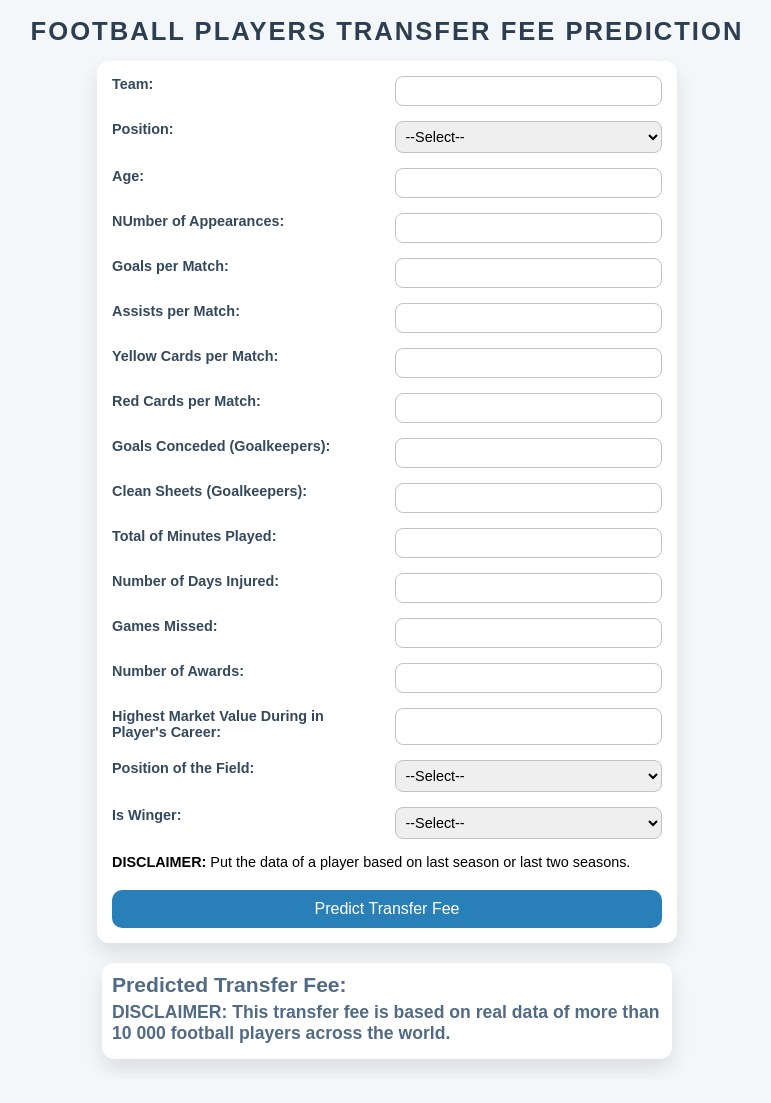
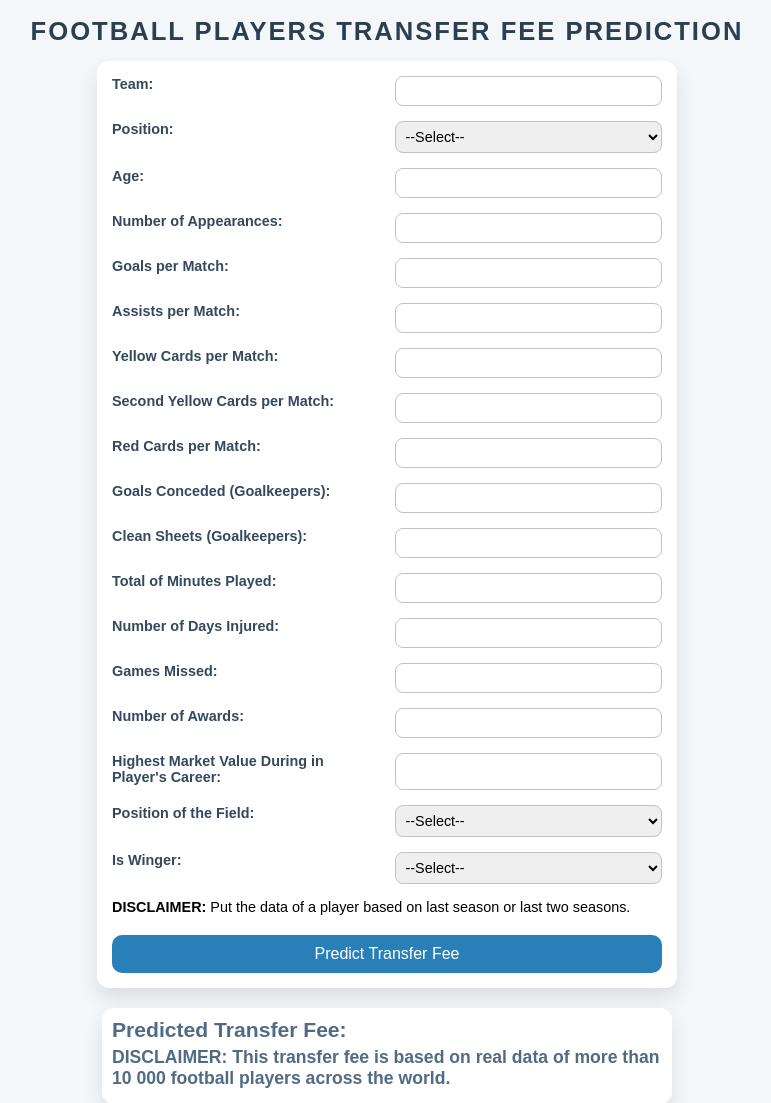
Before and after one commit to mariopejic1/Football-Players-Transfer-Fee-PredictionML, a Django app: page / in a window 1280 px wide. Shown: the top 1103 px of the page, without its empty margins (253-1024 px from the left). Before the commit the page ends 1069 px from the top, so only its background shows below. Run offline with Django 5.2, Linux system fonts and the light colour scheme.

Commit message:
dorađena aplikacija

```diff
--- a/Football_Players_Transfer_Fee_PredictionML/app/templates/app/predict.html
+++ b/Football_Players_Transfer_Fee_PredictionML/app/templates/app/predict.html
@@ -159,7 +159,7 @@
                 <label for="age">Age:</label>
                 <input type="number" id="age" name="age" required>
 
-                <label for="appearance">NUmber of Appearances:</label>
+                <label for="appearance">Number of Appearances:</label>
                 <input type="number" id="appearance" name="appearance" required>
 
                 <label for="goals">Goals per Match:</label>
@@ -168,20 +168,23 @@
                 <label for="assists">Assists per Match:</label>
                 <input type="number" step="any" id="assists" name="assists" required>
 
-                <label for="yellow_cards">Yellow Cards per Match:</label>
-                <input type="number" step="any" id="yellow_cards" name="yellow_cards" required>
+                <label for="yellow cards">Yellow Cards per Match:</label>
+                <input type="number" step="any" id="yellow cards" name="yellow cards" required>
 
-                <label for="red_cards">Red Cards per Match:</label>
-                <input type="number" step="any" id="red_cards" name="red_cards" required>
+                <label for="yellow cards">Second Yellow Cards per Match:</label>
+                <input type="number" step="any" id="second yellow cards" name="second yellow cards" required>
 
-                <label for="goals_conceded">Goals Conceded (Goalkeepers):</label>
-                <input type="number" step="any" id="goals_conceded" name="goals_conceded" required>
+                <label for="red cards">Red Cards per Match:</label>
+                <input type="number" step="any" id="red cards" name="red cards" required>
 
-                <label for="clean_sheets">Clean Sheets (Goalkeepers):</label>
-                <input type="number" step="any" id="clean_sheets" name="clean_sheets" required>
+                <label for="goals conceded">Goals Conceded (Goalkeepers):</label>
+                <input type="number" step="any" id="goals conceded" name="goals conceded" required>
 
-                <label for="minutes_played">Total of Minutes Played:</label>
-                <input type="number" id="minutes_played" name="minutes_played" required>
+                <label for="clean sheets">Clean Sheets (Goalkeepers):</label>
+                <input type="number" step="any" id="clean sheets" name="clean sheets" required>
+
+                <label for="minutes played">Total of Minutes Played:</label>
+                <input type="number" id="minutes played" name="minutes played" required>
 
                 <label for="days_injured">Number of Days Injured:</label>
                 <input type="number" id="days_injured" name="days_injured" required>
@@ -221,7 +224,7 @@
     <div class="result-container">
         <p>Predicted Transfer Fee: </p>
         {% if predicted_price %}
-            <p style="font-size: 2.5em;">{{ predicted_price }} €</p>
+            <p style="font-size: 2.5em;">{{ predicted_price|floatformat:0 }} €</p>
         {% elif error %}
             <p class="error">Error in Prediction: {{ error }}</p>
         {% endif %}
--- a/Football_Players_Transfer_Fee_PredictionML/app/views.py
+++ b/Football_Players_Transfer_Fee_PredictionML/app/views.py
@@ -18,8 +18,8 @@ class PlayerPredictionView(View):
             goals = request.POST.get('goals')
             assists = request.POST.get('assists')
             yellow_cards = request.POST.get('yellow cards')
-            second_yellow_cards = float(request.POST.get('second yellow cards'))
-            red_cards = float(request.POST.get('red cards'))
+            second_yellow_cards = request.POST.get('second yellow cards')
+            red_cards = request.POST.get('red cards')
             goals_conceded = request.POST.get('goals conceded')
             clean_sheets = request.POST.get('clean sheets')
             minutes_played = request.POST.get('minutes played')
```
